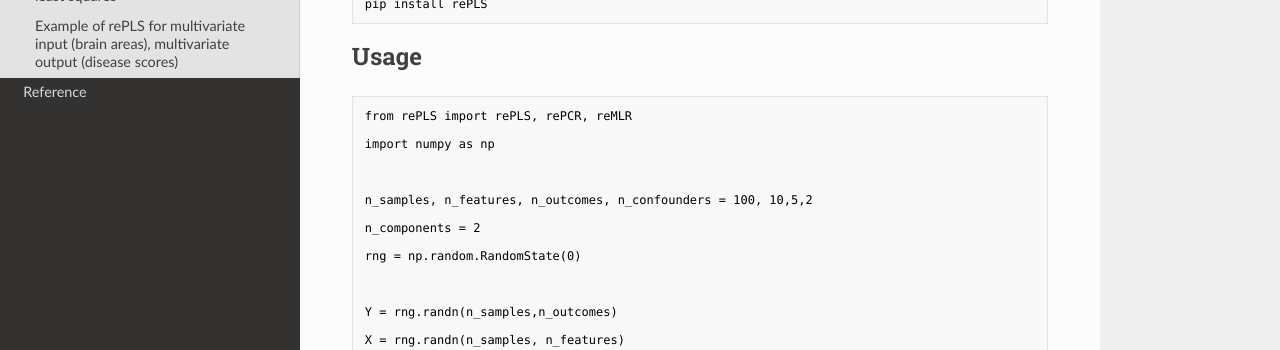
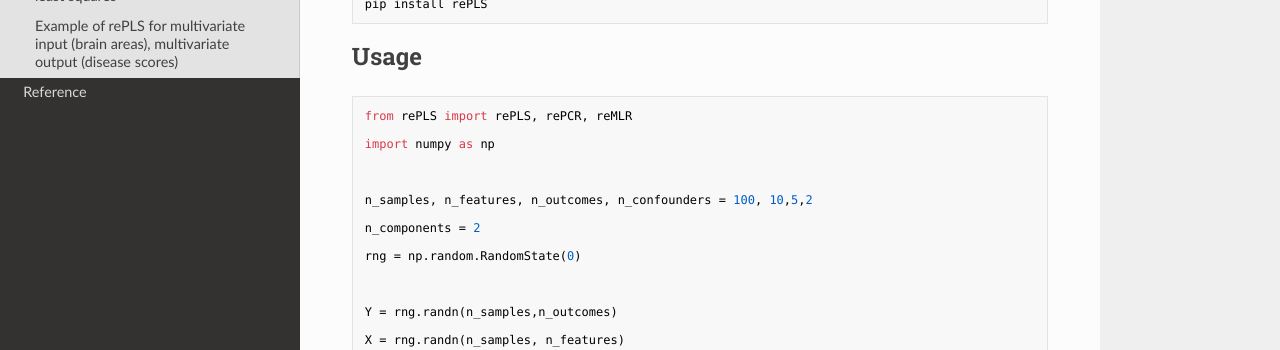
Before and after one commit to thanhvd18/rePLS, an MkDocs documentation site: the page built from docs/introduction.md, in a window 1280 px wide and 900 px high. Shown: the part 232-582 px from the top of the window. Built offline with MkDocs 1.6.1, drawn with Linux system fonts in a browser that asks for light colours; nearby versions of some CDN libraries; some of the changed text lies outside the part shown.

Commit message:
update doc

````diff
--- a/docs/introduction.md
+++ b/docs/introduction.md
@@ -13,7 +13,7 @@ pip install rePLS
 <!-- The new ggseg-package version has introduced a new way of plotting the brain atlases, through a custom geom_brain (variant of geom_sf). This has introduced a lot of new functionality into the package, in addition to some new custom methods and objects. -->
 
 
-```
+```python
 from rePLS import rePLS, rePCR, reMLR
 
 import numpy as np
@@ -45,7 +45,7 @@ Y_pred = reg.predict(X,Z)
 
 ## Example: Least squares and residual least squares
 
-```
+```python
 import numpy as np
 from rePLS import rePLS,reMLR
 import matplotlib.pyplot as plt
@@ -92,7 +92,7 @@ plt.legend(['True','Observe','OLS','reMLR'])
 
 **Compare correlation coefficient**
 
-```
+```python
 import pandas as pd
 import seaborn as sns
 import scipy.stats as stats
@@ -105,7 +105,7 @@ plt.legend([f'r={r:.2f}, P={p:1.1e}'])
 
 ![LR](images/LR.png)
 
-```
+```python
 r, p = stats.pearsonr(y,y_pred2)
 sns.regplot(x="y_reMLR", y="y", data=df);
 plt.legend([f'r={r:.2f}, P={p:1.1e}'])
````
Also changed, not shown: docs/reference.md (+3 -1 lines), site/images/LR.png (added), site/images/download.png (added), site/images/reLR.png (added), site/images/xy.png (added), site/index.html, site/introduction/index.html, site/reference/index.html, 1 other file.
